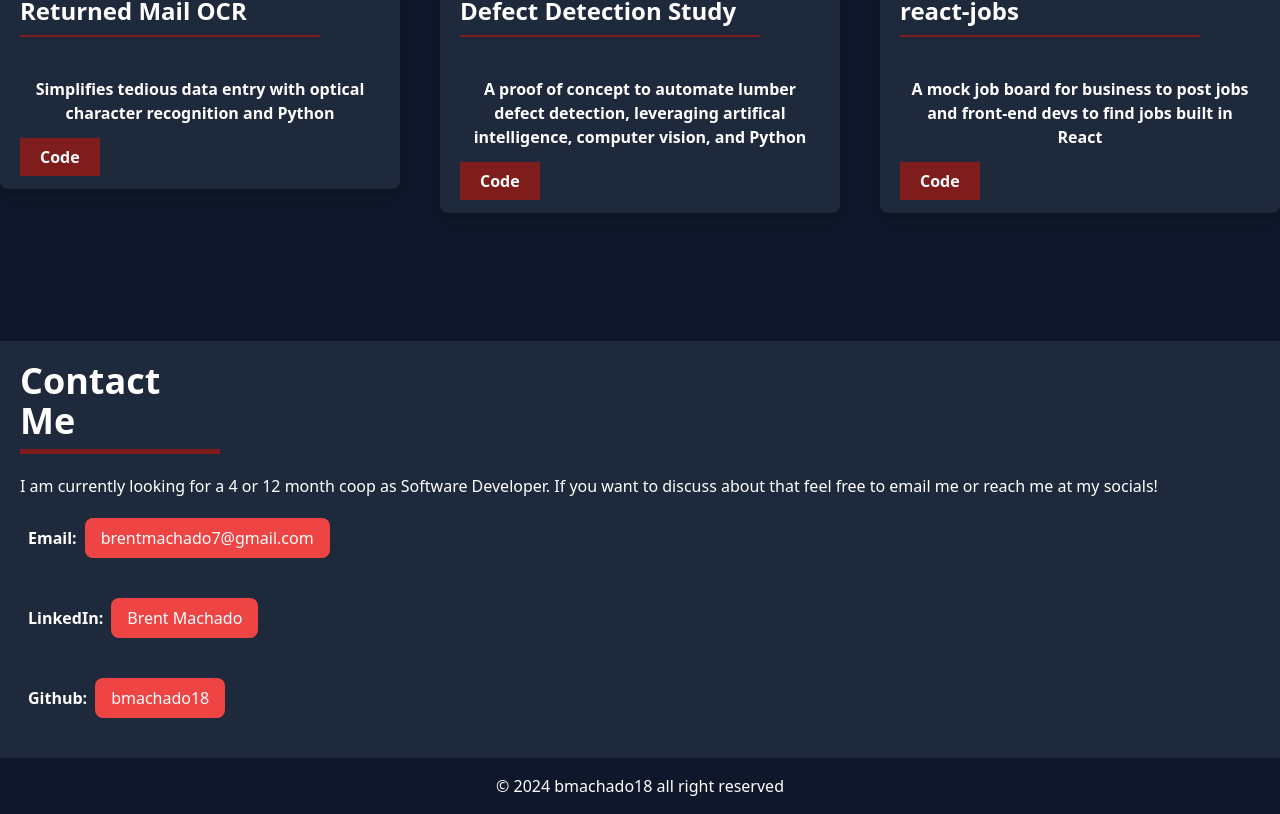
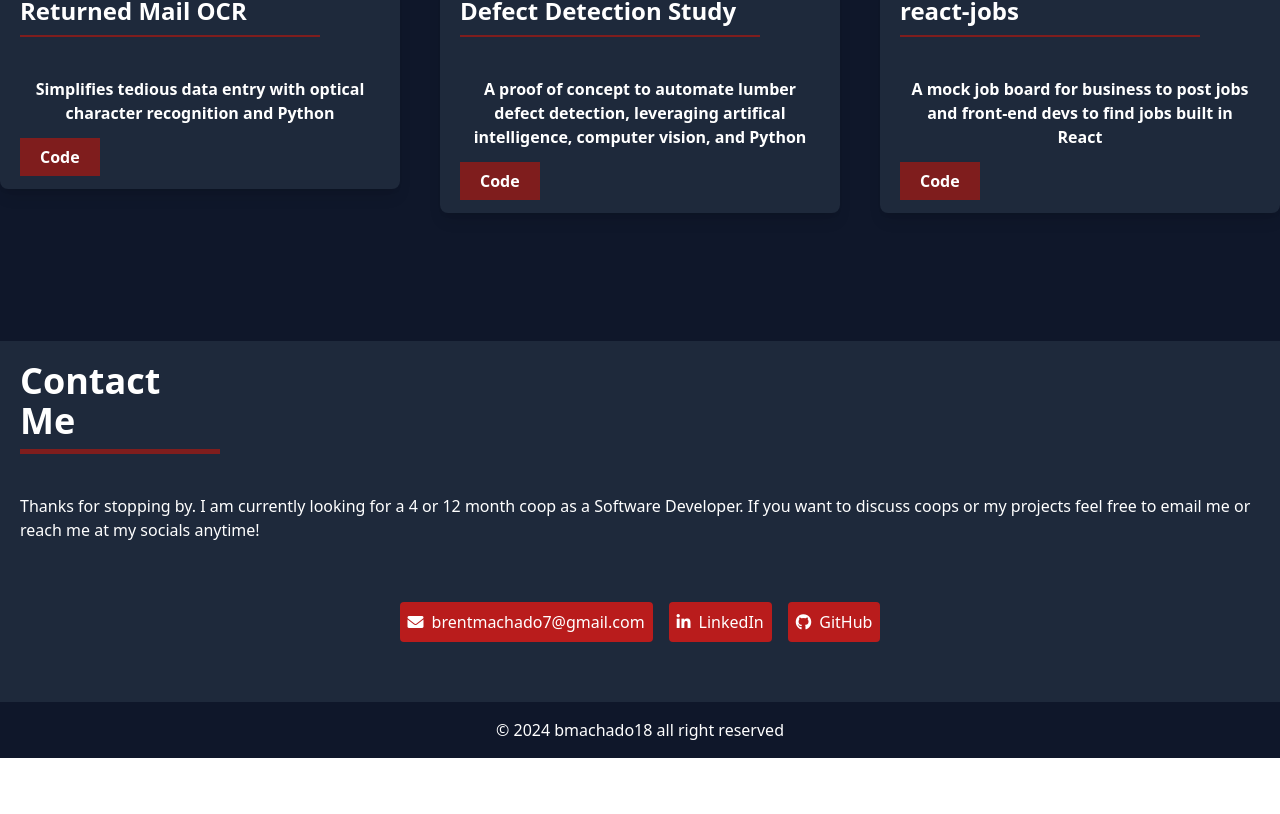
Before and after one commit to bmachado18/bmachado18.github.io, a React (Vite) app: page / in a window 1280 px wide. Shown: the part 890-1704 px from the top of the page. After the commit the page ends 1648 px from the top, so only its background shows below. Built offline with nearby package versions, Linux system fonts and the light colour scheme.

Commit message:
updated social links to icons

```diff
--- a/index.html
+++ b/index.html
@@ -3,6 +3,7 @@
   <head>
     <meta charset="UTF-8" />
     <link rel="icon" type="image/png" href="/logo.png" />
+    <link rel="stylesheet" href="https://cdnjs.cloudflare.com/ajax/libs/font-awesome/6.0.0-beta3/css/all.min.css">
     <meta name="viewport" content="width=device-width, initial-scale=1.0" />
     <title>Brent's Portfolio</title>
   </head>
--- a/src/components/Contacts.jsx
+++ b/src/components/Contacts.jsx
@@ -1,4 +1,6 @@
 import {Link} from 'react-router-dom'
+
+import SocialButtons from './SocialButtons'
 
 const Contacts = () => {
   return (
@@ -7,28 +9,14 @@ const Contacts = () => {
         <h2 className="text-4xl font-bold mb-5 border-b-[5px] w-[200px] border-red-900 pb-2">
           Contact Me
         </h2>
-        <p>
-            I am currently looking for a 4 or 12 month coop as Software Developer. If you
-            want to discuss about that feel free to email me or reach me at my socials!
+        <p className="py-5">
+            Thanks for stopping by. I am currently looking for a 4 or 12 month coop as a Software Developer. If you
+            want to discuss coops or my projects feel free to email me or reach me at my socials anytime!
         </p>
-        <p className="py-5">
-          <span className="font-bold px-2">Email:</span>
-          <Link to="mailto:brentmachado7@gmail.com" className="inline-block bg-red-500 text-white rounded-lg px-4 py-2 hover:bg-red-600">
-            brentmachado7@gmail.com
-          </Link>
-        </p>
-        <p className="py-5">
-          <span className="font-bold px-2">LinkedIn:</span>
-          <Link to="https://www.linkedin.com/in/brent-machado/" className="inline-block bg-red-500 text-white rounded-lg px-4 py-2 hover:bg-red-600">
-            Brent Machado
-          </Link>
-        </p>
-        <p className="py-5">
-          <span className="font-bold px-2">Github:</span>
-          <Link to="https://github.com/bmachado18" className="inline-block bg-red-500 text-white rounded-lg px-4 py-2 hover:bg-red-600">
-            bmachado18
-          </Link>
-        </p>
+        <div className="py-10">
+          <SocialButtons />
+        </div>
+
       </div>
     </section>
   )
--- /dev/null
+++ b/src/components/SocialButtons.jsx
@@ -0,0 +1,19 @@
+import React from 'react';
+
+function SocialButtons() {
+  return (
+    <div className="flex justify-center gap-4">
+      <a className="p-2 bg-red-700 text-white rounded hover:bg-red-900 flex items-center gap-2">
+        <i className="fas fa-envelope"></i> brentmachado7@gmail.com
+      </a>
+      <a href="https://www.linkedin.com/in/brent-machado" className="p-2 bg-red-700 text-white rounded hover:bg-red-900 flex items-center gap-2">
+        <i className="fab fa-linkedin-in"></i> LinkedIn
+      </a>
+      <a href="https://github.com/bmachado18" className="p-2 bg-red-700 text-white rounded hover:bg-red-900 flex items-center gap-2">
+        <i className="fab fa-github"></i> GitHub
+      </a>
+    </div>
+  );
+}
+
+export default SocialButtons;
```
